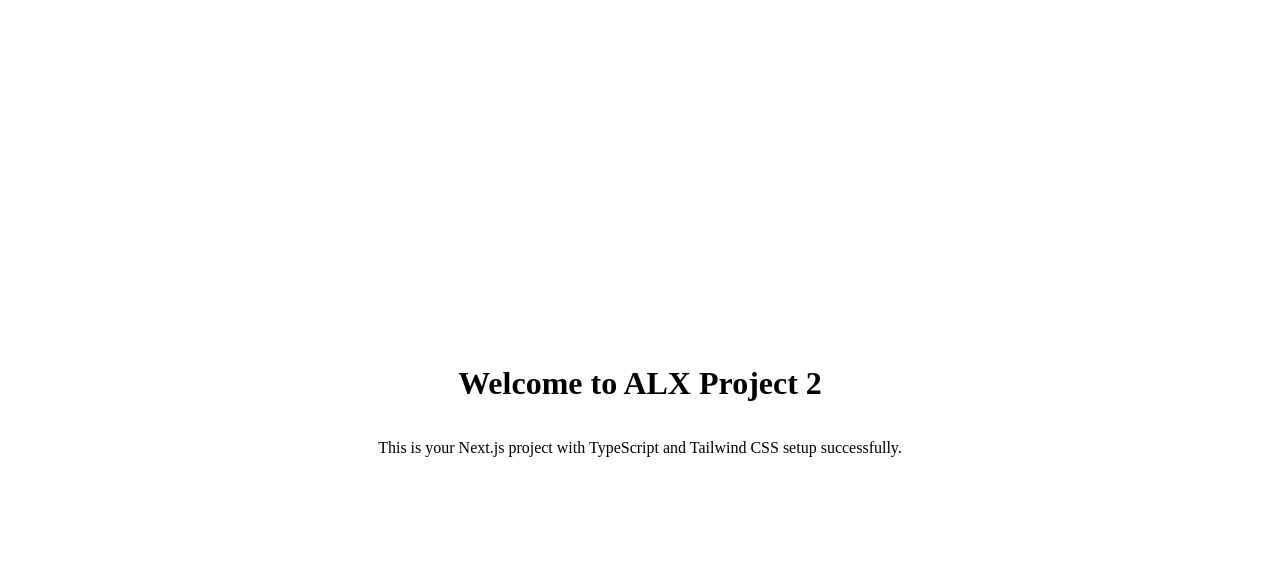
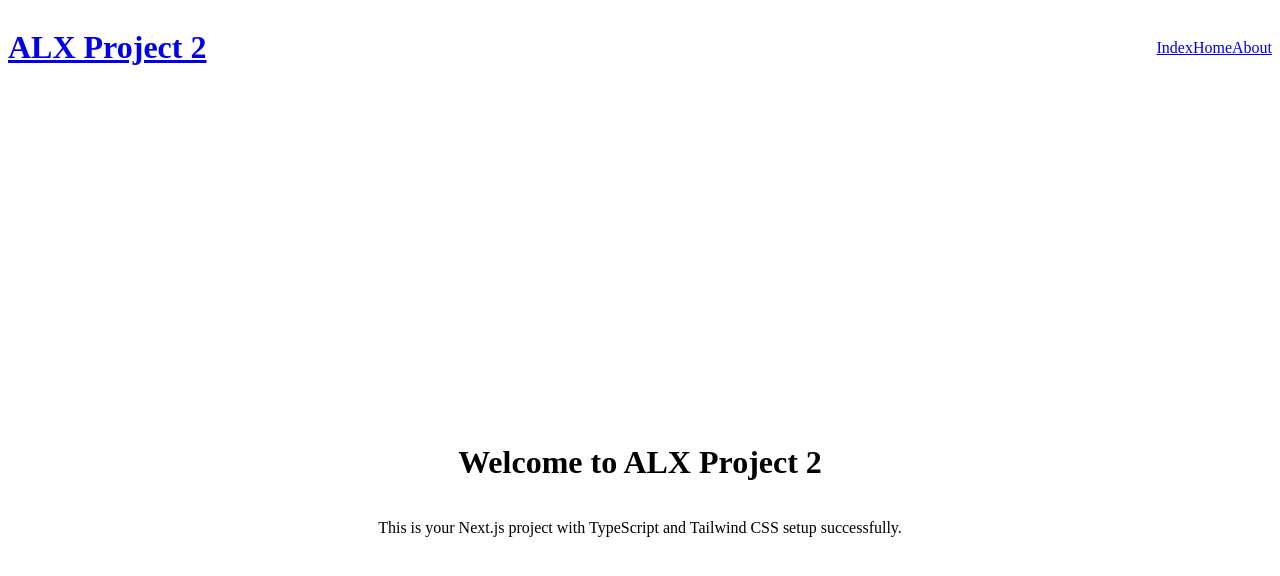
Before and after one commit to mikenbze/alx-project-0x02-setup, a Next.js app in the folder alx-project-0x02/: page / in a window 1280 px wide. Shown: the top 576 px of the page. Built offline with nearby package versions, Linux system fonts and the light colour scheme.

Commit message:
edit routing

```diff
--- a/alx-project-0x02/components/layout/Header.tsx
+++ b/alx-project-0x02/components/layout/Header.tsx
@@ -10,10 +10,9 @@ export default function Header() {
           <Link href="/">ALX Project 2</Link>
         </h1>
         <nav className="space-x-4">
-          <Link href="/" className="hover:underline">Home</Link>
+          <Link href="/" className="hover:underline">Index</Link>
+          <Link href="/home" className="hover:underline">Home</Link>
           <Link href="/about" className="hover:underline">About</Link>
-          <Link href="/posts" className="hover:underline">Posts</Link>
-          <Link href="/users" className="hover:underline">Users</Link>
         </nav>
       </div>
     </header>
--- a/alx-project-0x02/pages/_app.tsx
+++ b/alx-project-0x02/pages/_app.tsx
@@ -1,6 +1,13 @@
-import "@/styles/globals.css";
-import type { AppProps } from "next/app";
 
-export default function App({ Component, pageProps }: AppProps) {
-  return <Component {...pageProps} />;
+import type { AppProps } from 'next/app'
+import '../styles/globals.css'
+import Header from '@/components/layout/Header'
+
+export default function MyApp({ Component, pageProps }: AppProps) {
+  return (
+    <>
+      <Header />
+      <Component {...pageProps} />
+    </>
+  )
 }
--- a/alx-project-0x02/pages/about.tsx
+++ b/alx-project-0x02/pages/about.tsx
@@ -0,0 +1,16 @@
+// pages/about.tsx
+
+import Head from 'next/head'
+
+export default function AboutPage() {
+  return (
+    <>
+      <Head>
+        <title>About</title>
+      </Head>
+      <main className="p-8 text-center">
+        <h1 className="text-4xl font-bold">About This Project</h1>
+      </main>
+    </>
+  )
+}
--- a/alx-project-0x02/pages/home.tsx
+++ b/alx-project-0x02/pages/home.tsx
@@ -0,0 +1,16 @@
+// pages/home.tsx
+
+import Head from 'next/head'
+
+export default function HomePage() {
+  return (
+    <>
+      <Head>
+        <title>Home</title>
+      </Head>
+      <main className="p-8 text-center">
+        <h1 className="text-4xl font-bold">Welcome to the Home Page</h1>
+      </main>
+    </>
+  )
+}
```
